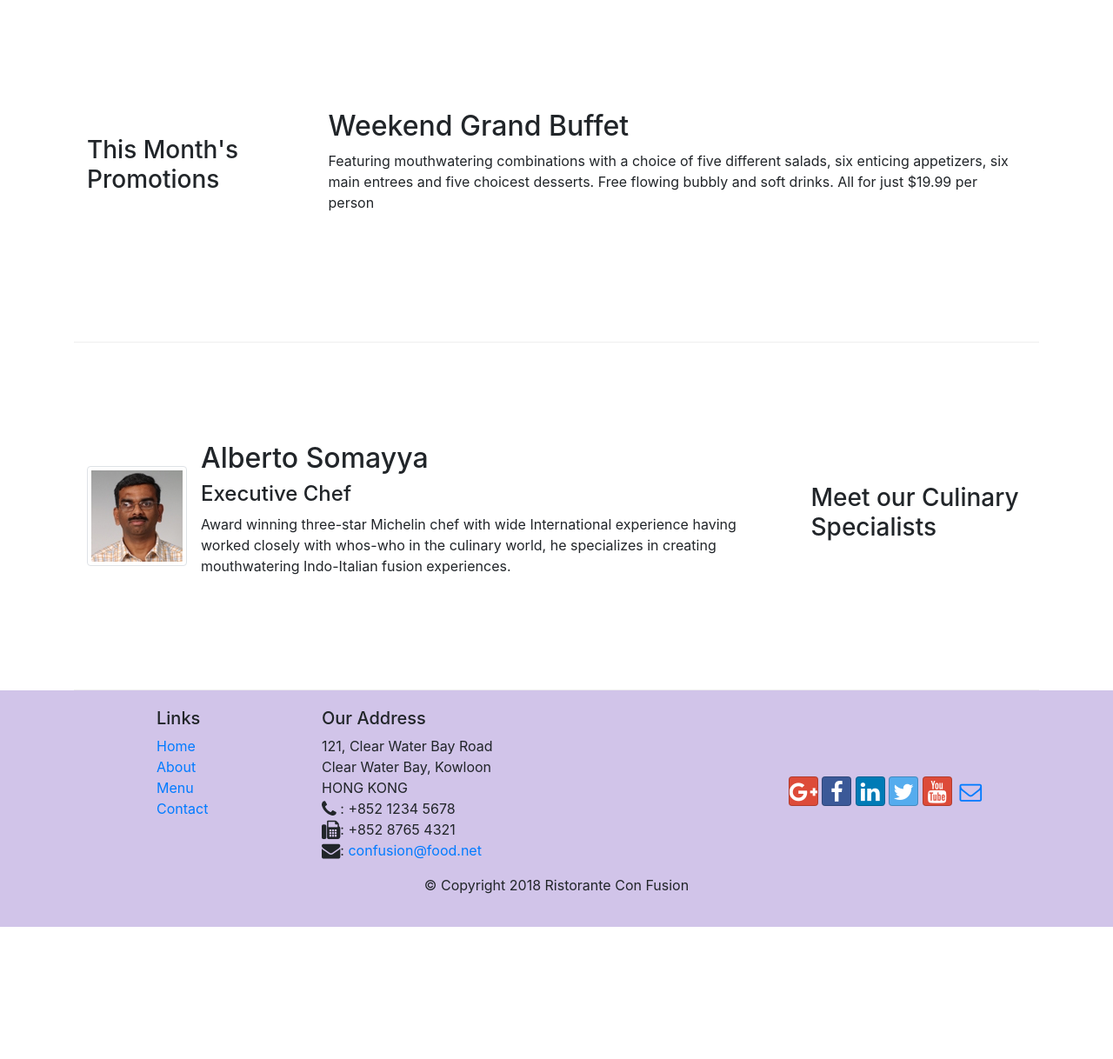
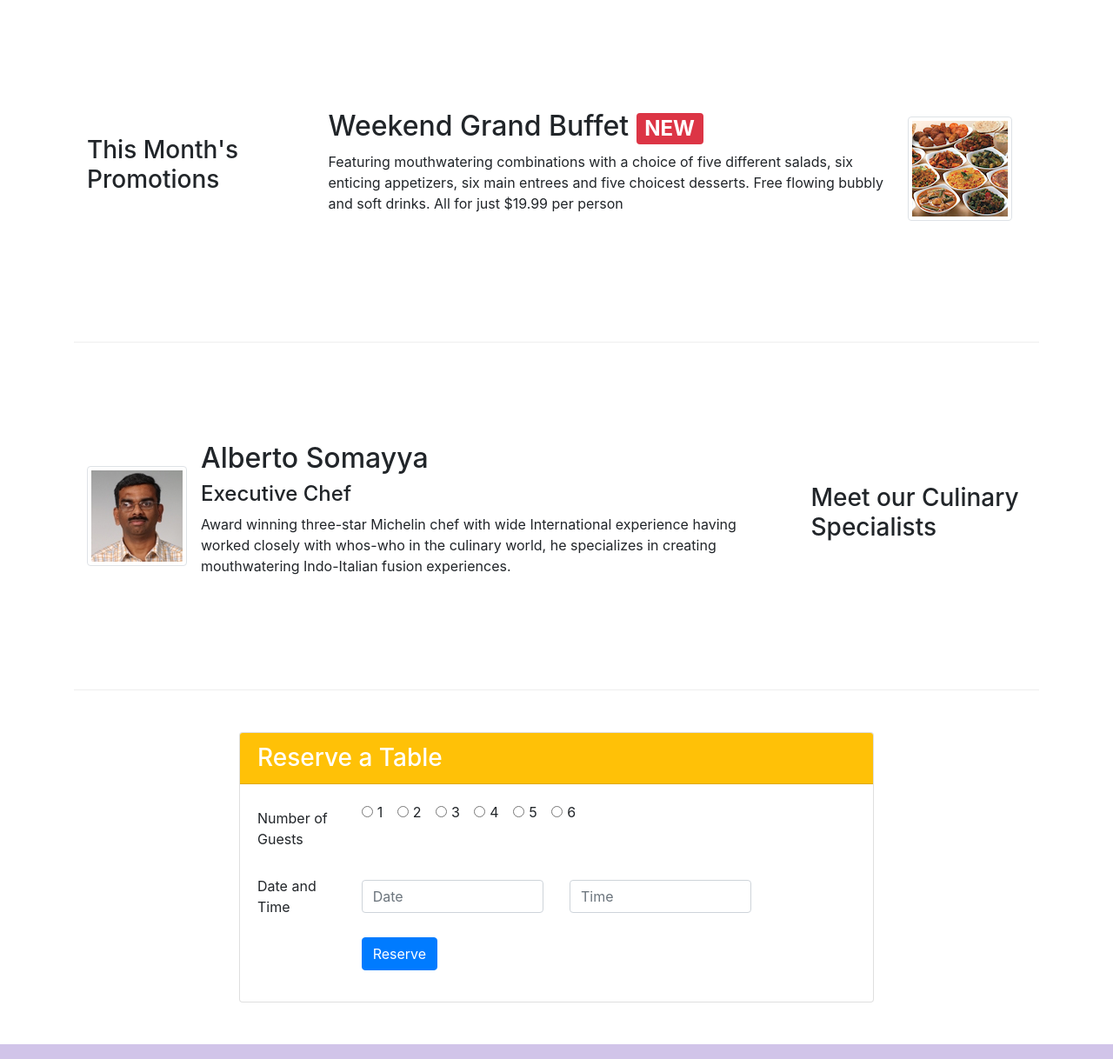
Before and after one commit to adityaSrivastava29/Bootstrap4, a website: page index.html in a window 1280 px wide. Shown: the part 740-1958 px from the top of the page at 87% size. Before the commit the page ends 1806 px from the top, so only its background shows below. Drawn offline with nearby package versions, Linux system fonts and the light colour scheme.

Commit message:
Front-end webUI framework with Bootstrap Week 2 Assignment

```diff
--- a/css/styles.css
+++ b/css/styles.css
@@ -32,3 +32,6 @@ body{
 .navbar-dark{
 	background-color: #512DAB;
 }
+.reservation-card-header {
+  background-color: #fdc02f;
+}
--- a/index.html
+++ b/index.html
@@ -40,7 +40,16 @@
                     <p>We take inspiration from the World's best cuisines, and create a unique fusion experience. Our lipsmacking creations will tickle your culinary senses!</p>
                 </div>
                 <div class="col-12 col-sm align-self-center">
+                    <div class="row">
+                        <div class="col-12 col-sm-6">
                     <img src="img/logo.png" class="img-fluid">
+                     </div>
+                      <div class="col-12 col-sm-6 align-self-center">
+                            <a href="#reservation-form" class="btn  btn-lg btn-primary btn-block btn-warning" role="button">Reserve
+                                Table</a>
+                            </div>
+                      </div>
+
                 </div>
             </div>
         </div>
@@ -69,9 +78,16 @@
             <div class="col-12 col-sm-4 col-md-3">
                 <h3>This Month's Promotions</h3>
             </div>
-            <div class="col col-sm col-md">
-                <h2>Weekend Grand Buffet</h2>
-                <p>Featuring mouthwatering combinations with a choice of five different salads, six enticing appetizers, six main entrees and five choicest desserts. Free flowing bubbly and soft drinks. All for just $19.99 per person </p>
+            <div class="col col-sm order-sm-last col-md">
+
+                <div class="media">
+                    <div class="media-body">
+                       <h2>Weekend Grand Buffet <span class="badge badge-danger">NEW</span></h2>
+                <p class="d-none d-sm-block">Featuring mouthwatering combinations with a choice of five different salads, six enticing appetizers, six main entrees and five choicest desserts. Free flowing bubbly and soft drinks. All for just $19.99 per person </p>
+                    </div>
+                    <img src="img/buffet.png" alt="buffet" class="d-flex mr-3 img-thumbnail align-self-center">
+                </div>
+
             </div>
         </div>
 
@@ -91,6 +107,73 @@
 
             </div>
         </div>
+
+          <div class="row" id="reservation-form">
+            <div class="col-12 col-sm-8 offset-sm-2">
+                <div class="card mt-5 mb-5">
+                    <h3 class="card-header reservation-card-header bg-warning text-white">Reserve a Table</h3>
+                    <div class="card-body">
+                        <form>
+                            <div class="form-group row">
+                                <label for="number-of-guests" class="col-md-2 col-form-label">Number of Guests</label>
+                                <div class="col-md-10 col-sm">
+                                    <div class="form-check form-check-inline">
+                                        <input class="form-check-input" type="radio" name="inlineRadioOptions" id="inlineRadio1"
+                                            value="1">
+                                        <label class="form-check-label" for="inlineRadio1">1</label>
+                                    </div>
+                                    <div class="form-check form-check-inline">
+                                        <input class="form-check-input" type="radio" name="inlineRadioOptions" id="inlineRadio2"
+                                            value="2">
+                                        <label class="form-check-label" for="inlineRadio2">2</label>
+                                    </div>
+                                    <div class="form-check form-check-inline">
+                                        <input class="form-check-input" type="radio" name="inlineRadioOptions" id="inlineRadio2"
+                                            value="3">
+                                        <label class="form-check-label" for="inlineRadio2">3</label>
+                                    </div>
+                                    <div class="form-check form-check-inline">
+                                        <input class="form-check-input" type="radio" name="inlineRadioOptions" id="inlineRadio2"
+                                            value="4">
+                                            <label class="form-check-label" for="inlineRadio2">4</label>
+                                    </div>
+                                    <div class="form-check form-check-inline">
+                                        <input class="form-check-input" type="radio" name="inlineRadioOptions" id="inlineRadio2"
+                                            value="5">
+                                        <label class="form-check-label" for="inlineRadio2">5</label>
+                                    </div>
+                                    <div class="form-check form-check-inline">
+                                        <input class="form-check-input" type="radio" name="inlineRadioOptions" id="inlineRadio2"
+                                            value="6">
+                                        <label class="form-check-label" for="inlineRadio2">6</label>
+                                    </div>
+                                </div>
+                            </div>
+
+                            <div class="form-group row align-items-center">
+                                <label for="date-time" class="col-12 col-sm-2 col-form-label">Date and Time</label>
+                                <div class="col-12 col-md-4 col-sm-5">
+                                    <input type="text" class="form-control" id="date" name="date" placeholder="Date">
+                                </div>
+                                <div class="col-12 col-md-4 col-sm-5">
+                                    <input type="text" class="form-control" id="time" name="time" placeholder="Time">
+                                </div>
+                            </div>
+
+                            <div class="form-group row">
+                                <div class="offset-md-2 col-md-10">
+                                    <button type="submit" class="btn btn-primary">Reserve</button>
+                                </div>
+                            </div>
+                        </form>
+                    </div>
+                </div>
+            </div>
+        </div>
+
+
+
+
     </div>
 
     <footer class="footer">
@@ -102,7 +185,7 @@
                         <li><a href="#">Home</a></li>
                         <li><a href="./aboutus.html">About</a></li>
                         <li><a href="#">Menu</a></li>
-                        <li><a href="#">Contact</a></li>
+                        <li><a href="./contactus.html">Contact</a></li>
                     </ul>
                 </div>
                 <div class="col-7 col-sm-5">
```
Also changed, not shown: contactus.html (+2 -2 lines).
